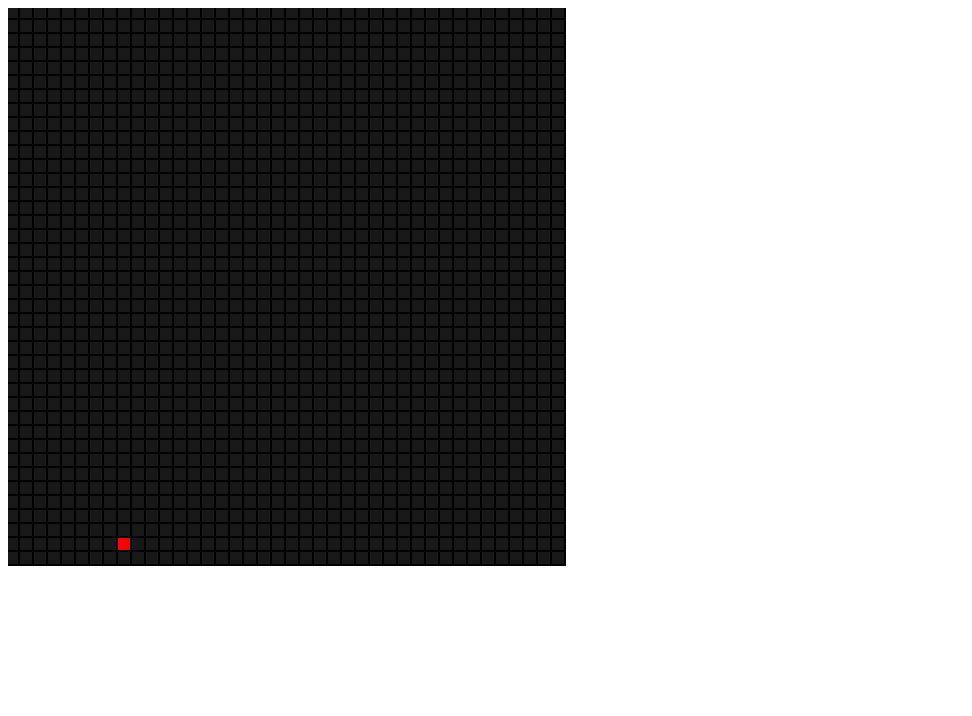
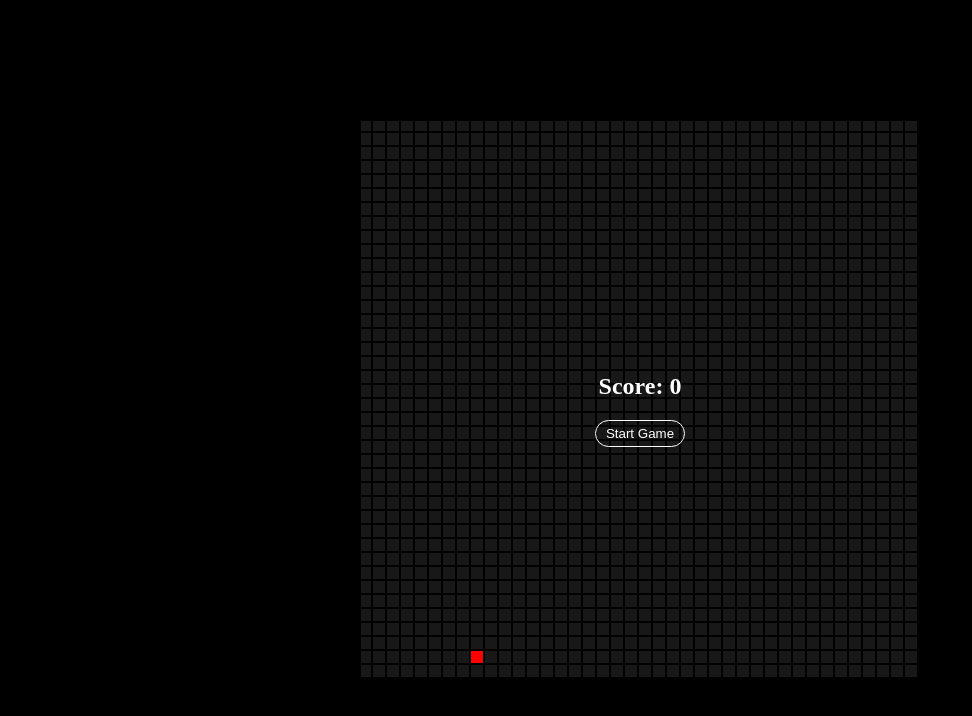
Before and after one commit to tony40508/canvas-snake-game, a website: page index.html in a window 1280 px wide. Shown: the whole page, without its empty margins (0-972 px from the left). Drawn offline with Linux system fonts and the light colour scheme.

Commit message:
💄 add panel

```diff
--- a/index.html
+++ b/index.html
@@ -1,13 +1,26 @@
 <!DOCTYPE html>
 <html lang="en">
+
 <head>
   <meta charset="UTF-8">
   <meta name="viewport" content="width=device-width, initial-scale=1.0">
   <meta http-equiv="X-UA-Compatible" content="ie=edge">
+  <link rel="stylesheet" href="./main.css">
   <title>canvas practice</title>
 </head>
+
 <body>
+
+  <div class="panel" id="panel">
+    <h2>Score: 0</h2>
+    <button onclick="game.startGame()">
+      Start Game
+    </button>
+  </div>
+
   <canvas id="mycanvas"></canvas>
+
   <script src="./index.js"></script>
 </body>
+
 </html>
```
